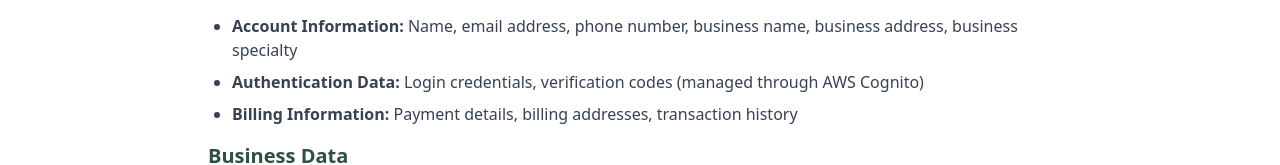
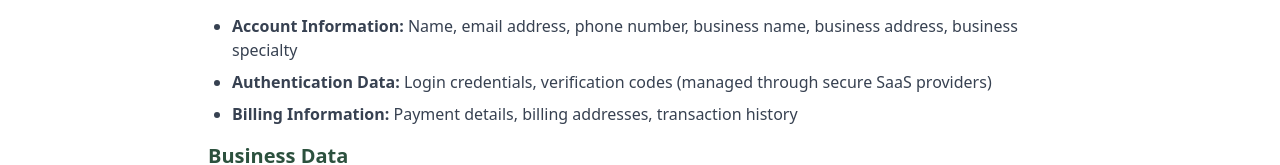
Before and after one commit to Haimdall1/virtual-forest-bot-answers, a React (Vite) app: page /privacy in a window 1280 px wide. Shown: the part 390-555 px from the top of the page. Built offline with nearby package versions, Linux system fonts and the light colour scheme.

Commit message:
Update privacy policy content

```diff
--- a/src/pages/Privacy.tsx
+++ b/src/pages/Privacy.tsx
@@ -30,7 +30,7 @@ const Privacy = () => {
               <h3 className="text-xl font-semibold text-forest mb-3">Personal Information</h3>
               <ul className="list-disc pl-6 text-gray-700 space-y-2 mb-4">
                 <li><strong>Account Information:</strong> Name, email address, phone number, business name, business address, business specialty</li>
-                <li><strong>Authentication Data:</strong> Login credentials, verification codes (managed through AWS Cognito)</li>
+                <li><strong>Authentication Data:</strong> Login credentials, verification codes (managed through secure SaaS providers)</li>
                 <li><strong>Billing Information:</strong> Payment details, billing addresses, transaction history</li>
               </ul>
 
```
